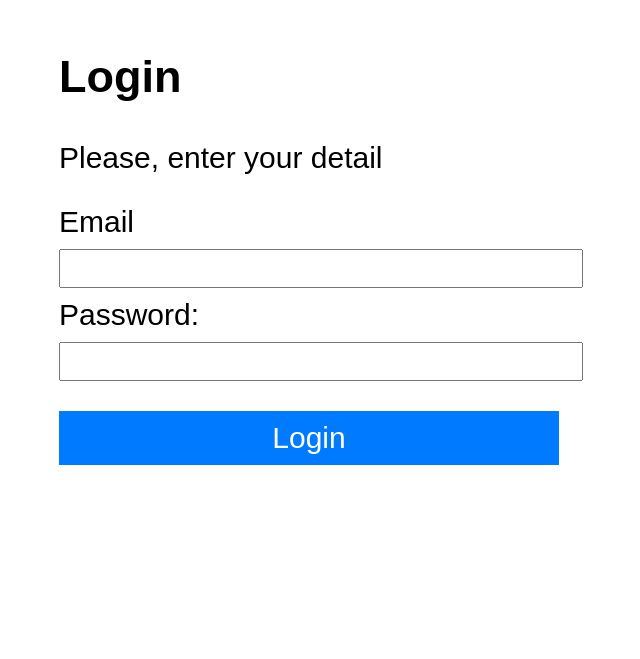
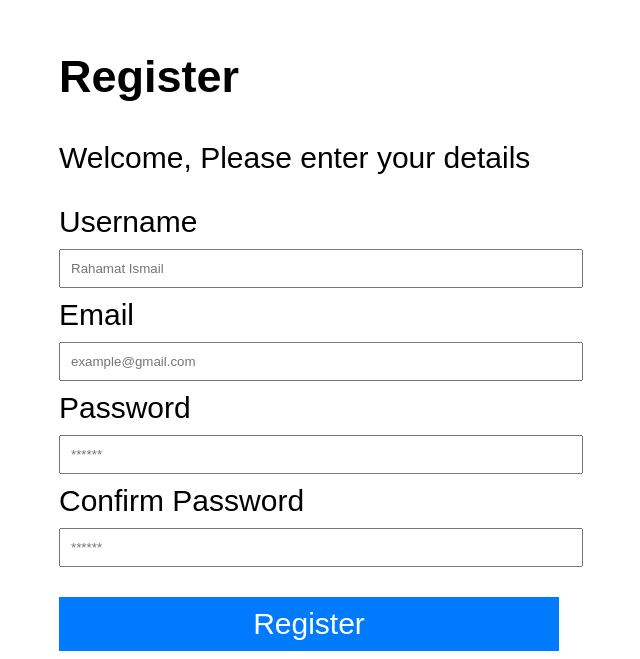
Before and after one commit to siswantoismail/react-practice, a React (Vite) app: page / in a window 1280 px wide. Shown: the part 618-1277 px from the top of the page, without its empty margins (331-971 px from the left). Before the commit the page ends 1091 px from the top, so only its background shows below. Built offline with nearby package versions, Linux system fonts and the light colour scheme.

Commit message:
membuat form login dan register serta membagi containernya menjadi elemnts sendiri

```diff
--- a/src/App.jsx
+++ b/src/App.jsx
@@ -1,21 +1,14 @@
 import Button from "./components/Elements/Button";
 import "./App.css";
+import LoginPage from "./pages/login";
+import RegisterPage from "./pages/register";
 
 function App() {
   return (
     <>
       <div className="container">
-        <div className="form">
-          <h2>Login</h2>
-          <p>Please, enter your detail</p>
-          <form action="">
-            <label htmlFor="email">Email</label>
-            <input type="email" id="email" />
-            <label htmlFor="password">Password:</label>
-            <input type="password" id="password" />
-            <button>Login</button>
-          </form>
-        </div>
+        {/* <LoginPage></LoginPage> */}
+        <RegisterPage></RegisterPage>
       </div>
     </>
   );
--- a/src/components/Elements/Input/Input.jsx
+++ b/src/components/Elements/Input/Input.jsx
@@ -0,0 +1,8 @@
+export default function Input(props) {
+  const { type, placeholder } = props;
+  return (
+    <>
+      <input type={type} placeholder={placeholder} />
+    </>
+  );
+}
--- a/src/components/Elements/Input/Label.jsx
+++ b/src/components/Elements/Input/Label.jsx
@@ -0,0 +1,8 @@
+export default function Label(props) {
+  const { htmlFor, children } = props;
+  return (
+    <>
+      <label htmlFor={htmlFor}>{children}</label>
+    </>
+  );
+}
--- /dev/null
+++ b/src/components/Fragments/FormLogin.jsx
@@ -0,0 +1,13 @@
+import Label from "../Elements/Input/Label";
+import Input from "../Elements/Input/Input";
+export default function FormLogin() {
+  return (
+    <form action="">
+      <Label htmlFor="email">Email</Label>
+      <Input type="email" placeholder="example@gmail.com" />
+      <Label htmlFor="password">Password</Label>
+      <Input type="password" placeholder="******" />
+      <button>Login</button>
+    </form>
+  );
+}
--- /dev/null
+++ b/src/components/Fragments/FormRegister.jsx
@@ -0,0 +1,17 @@
+import Label from "../Elements/Input/Label";
+import Input from "../Elements/Input/Input";
+export default function FormRegister() {
+  return (
+    <form action="">
+      <Label htmlFor="username">Username</Label>
+      <Input type="text" placeholder="Rahamat Ismail" />
+      <Label htmlFor="email">Email</Label>
+      <Input type="email" placeholder="example@gmail.com" />
+      <Label htmlFor="password">Password</Label>
+      <Input type="password" placeholder="******" />
+      <Label htmlFor="confirmpassword">Confirm Password</Label>
+      <Input type="password" placeholder="******" />
+      <button>Register</button>
+    </form>
+  );
+}
--- /dev/null
+++ b/src/components/Layouts/AuthLayouts.jsx
@@ -0,0 +1,12 @@
+const AuthLayouts = (props) => {
+  const { children, title } = props;
+  return (
+    <div className="form">
+      <h2>{title}</h2>
+      <p>Welcome, Please enter your details</p>
+      {children}
+    </div>
+  );
+};
+
+export default AuthLayouts;
--- /dev/null
+++ b/src/pages/login.jsx
@@ -0,0 +1,9 @@
+import AuthLayouts from "../components/Layouts/AuthLayouts";
+import FormLogin from "../components/Fragments/FormLogin";
+export default function LoginPage() {
+  return (
+    <AuthLayouts title="Login">
+      <FormLogin />
+    </AuthLayouts>
+  );
+}
--- /dev/null
+++ b/src/pages/register.jsx
@@ -0,0 +1,9 @@
+import AuthLayouts from "../components/Layouts/AuthLayouts";
+import FormRegister from "../components/Fragments/FormRegister";
+export default function RegisterPage() {
+  return (
+    <AuthLayouts title="Register">
+      <FormRegister />
+    </AuthLayouts>
+  );
+}
```
